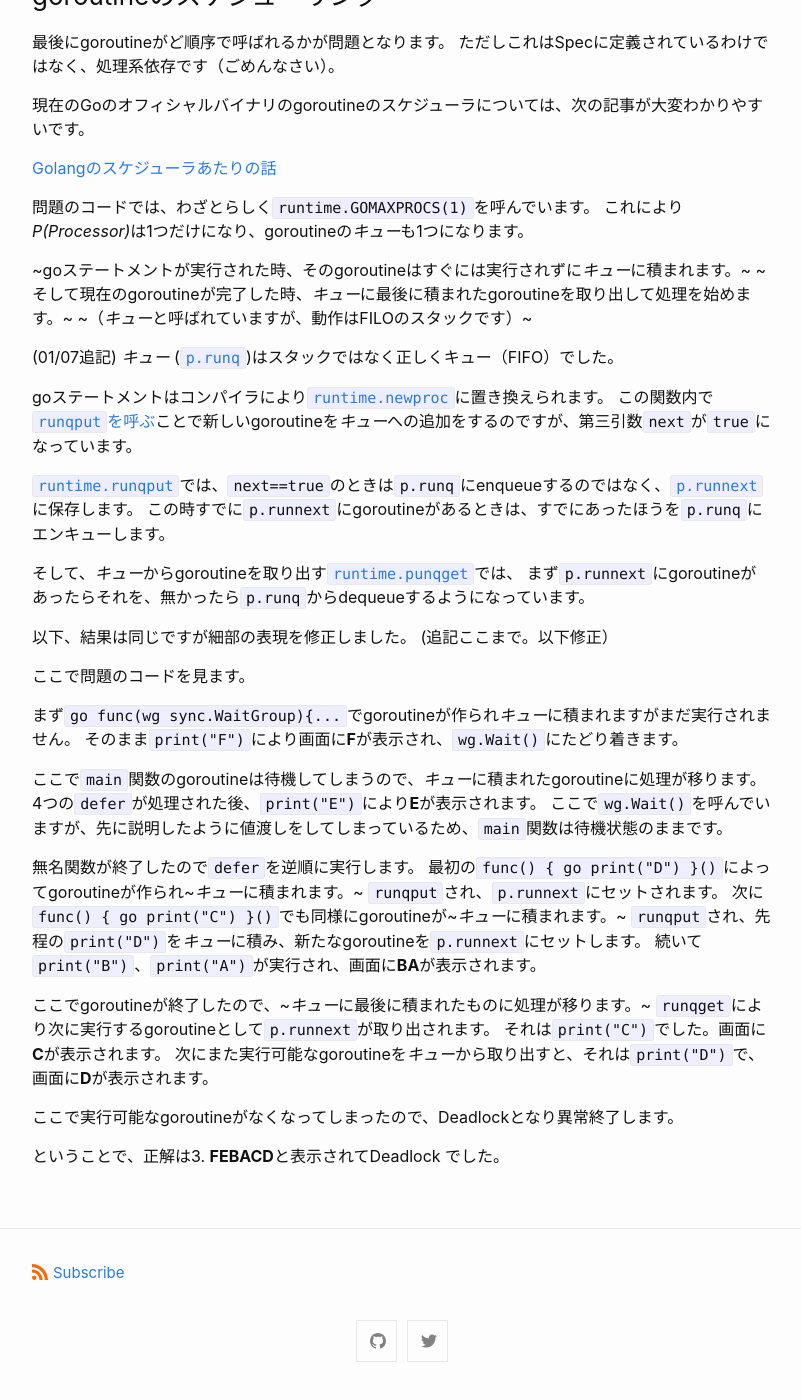
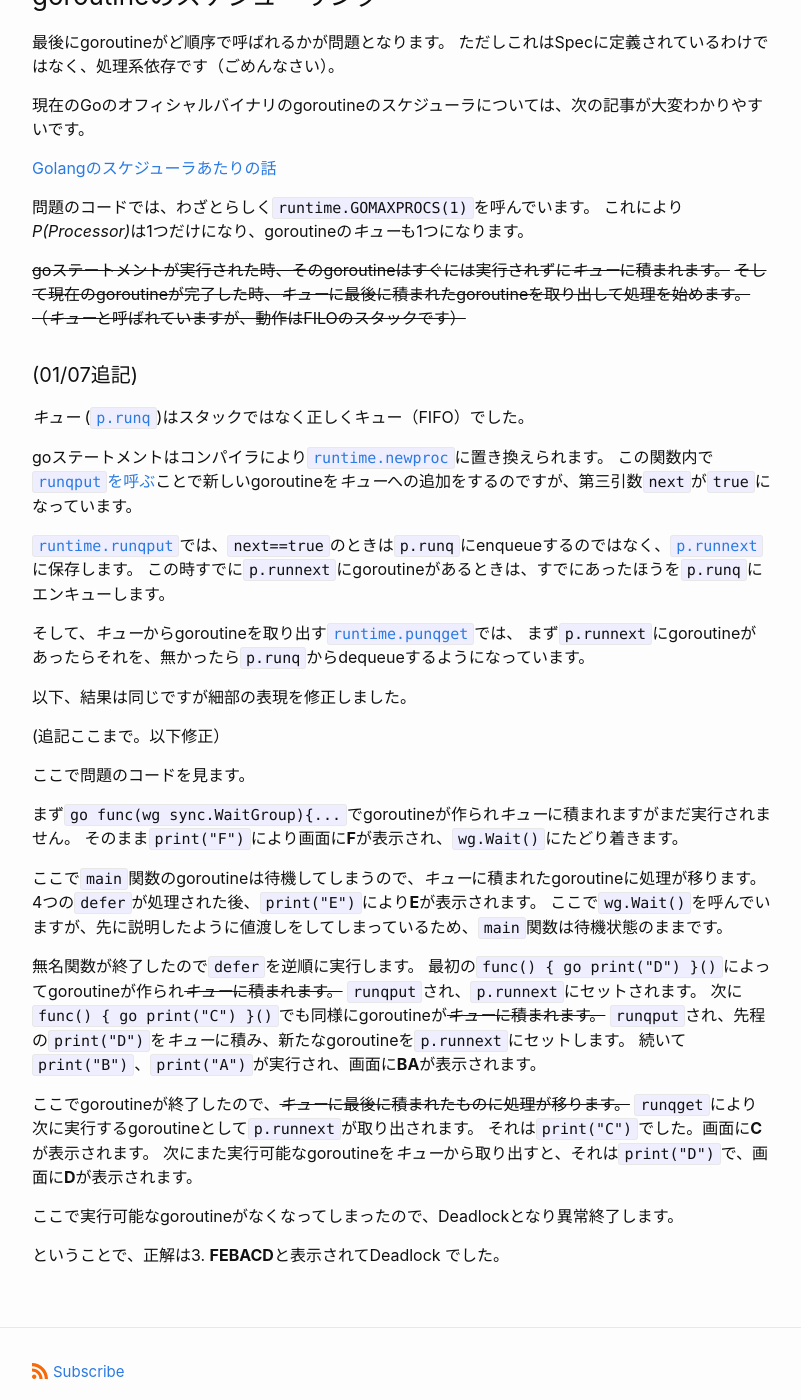
Before and after one commit to makiuchi-d/makiuchi-d.github.io, a Jekyll site: the page built from _posts/2020-12-25-golang-quiz-defer.ja.md, in a window 1280 px wide and 1400 px high, scrolled down 3401 px. Shown: the whole window, without its empty margins (238-1039 px from the left). Built offline with Jekyll 4.4.1, drawn with Linux system fonts in a browser that asks for light colours.

Commit message:
取り消し線

```diff
--- a/_posts/2020-12-25-golang-quiz-defer.ja.md
+++ b/_posts/2020-12-25-golang-quiz-defer.ja.md
@@ -157,11 +157,11 @@ func main() {
 問題のコードでは、わざとらしく`runtime.GOMAXPROCS(1)`を呼んでいます。
 これにより*P(Processor)*は1つだけになり、goroutineの*キュー*も1つになります。
 
-~goステートメントが実行された時、そのgoroutineはすぐには実行されずに*キュー*に積まれます。~
-~そして現在のgoroutineが完了した時、*キュー*に最後に積まれたgoroutineを取り出して処理を始めます。~
-~（*キュー*と呼ばれていますが、動作はFILOのスタックです）~
+~~goステートメントが実行された時、そのgoroutineはすぐには実行されずに*キュー*に積まれます。~~
+~~そして現在のgoroutineが完了した時、*キュー*に最後に積まれたgoroutineを取り出して処理を始めます。~~
+~~（*キュー*と呼ばれていますが、動作はFILOのスタックです）~~
 
-(01/07追記)
+#### (01/07追記)
 *キュー* ([`p.runq`](https://github.com/golang/go/blob/go1.15.6/src/runtime/runtime2.go#L589-L592))はスタックではなく正しくキュー（FIFO）でした。
 
 goステートメントはコンパイラにより[`runtime.newproc`](https://github.com/golang/go/blob/go1.15.6/src/runtime/proc.go#L3535-L3564)に置き換えられます。
@@ -175,6 +175,7 @@ goステートメントはコンパイラにより[`runtime.newproc`](https://gi
 
 
 以下、結果は同じですが細部の表現を修正しました。
+
 (追記ここまで。以下修正）
 
 ここで問題のコードを見ます。
@@ -187,13 +188,13 @@ goステートメントはコンパイラにより[`runtime.newproc`](https://gi
 ここで`wg.Wait()`を呼んでいますが、先に説明したように値渡しをしてしまっているため、`main`関数は待機状態のままです。
 
 無名関数が終了したので`defer`を逆順に実行します。
-最初の`func() { go print("D") }()`によってgoroutineが作られ~*キュー*に積まれます。~
+最初の`func() { go print("D") }()`によってgoroutineが作られ~~*キュー*に積まれます。~~
 `runqput`され、`p.runnext`にセットされます。
-次に`func() { go print("C") }()`でも同様にgoroutineが~*キュー*に積まれます。~
+次に`func() { go print("C") }()`でも同様にgoroutineが~~*キュー*に積まれます。~~
 `runqput`され、先程の`print("D")`を*キュー*に積み、新たなgoroutineを`p.runnext`にセットします。
 続いて`print("B")`、`print("A")`が実行され、画面に**BA**が表示されます。
 
-ここでgoroutineが終了したので、~*キュー*に最後に積まれたものに処理が移ります。~
+ここでgoroutineが終了したので、~~*キュー*に最後に積まれたものに処理が移ります。~~
 `runqget`により次に実行するgoroutineとして`p.runnext`が取り出されます。
 それは`print("C")`でした。画面に**C**が表示されます。
 次にまた実行可能なgoroutineを*キュー*から取り出すと、それは`print("D")`で、画面に**D**が表示されます。
```
